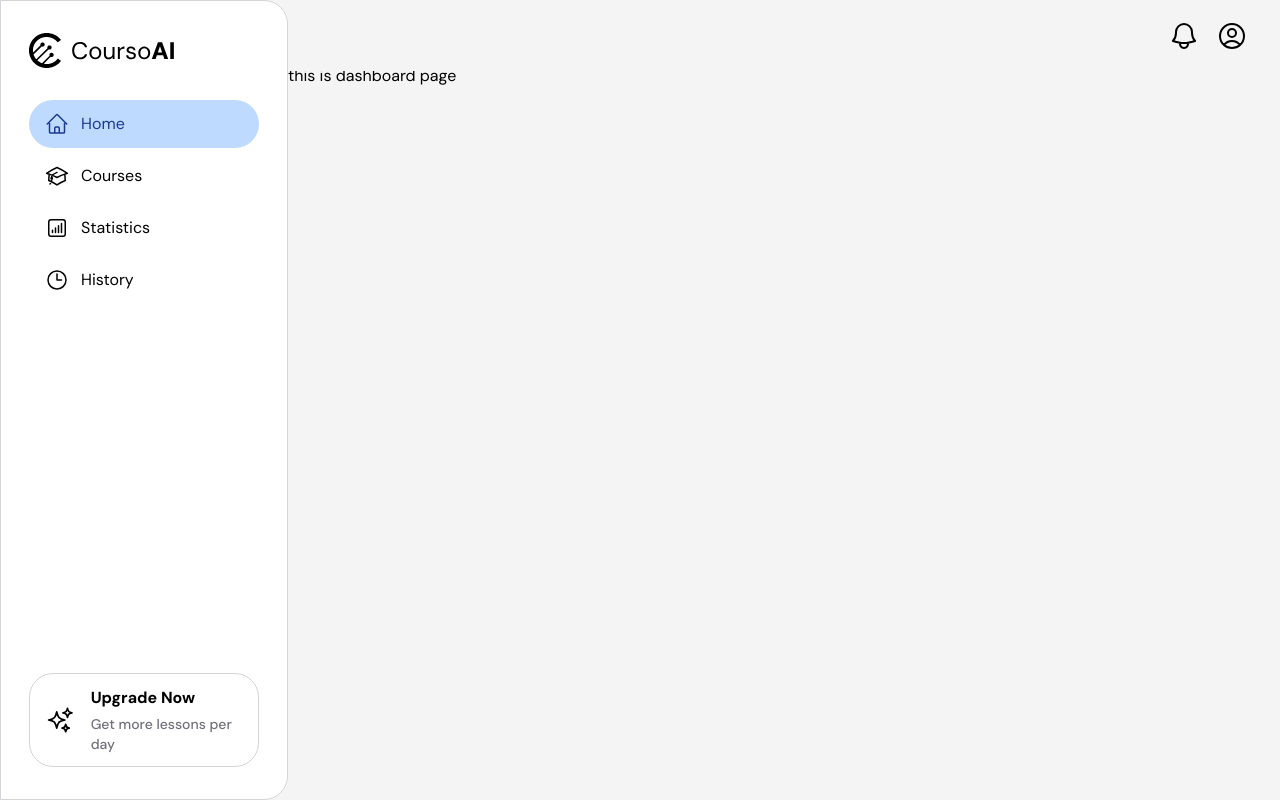
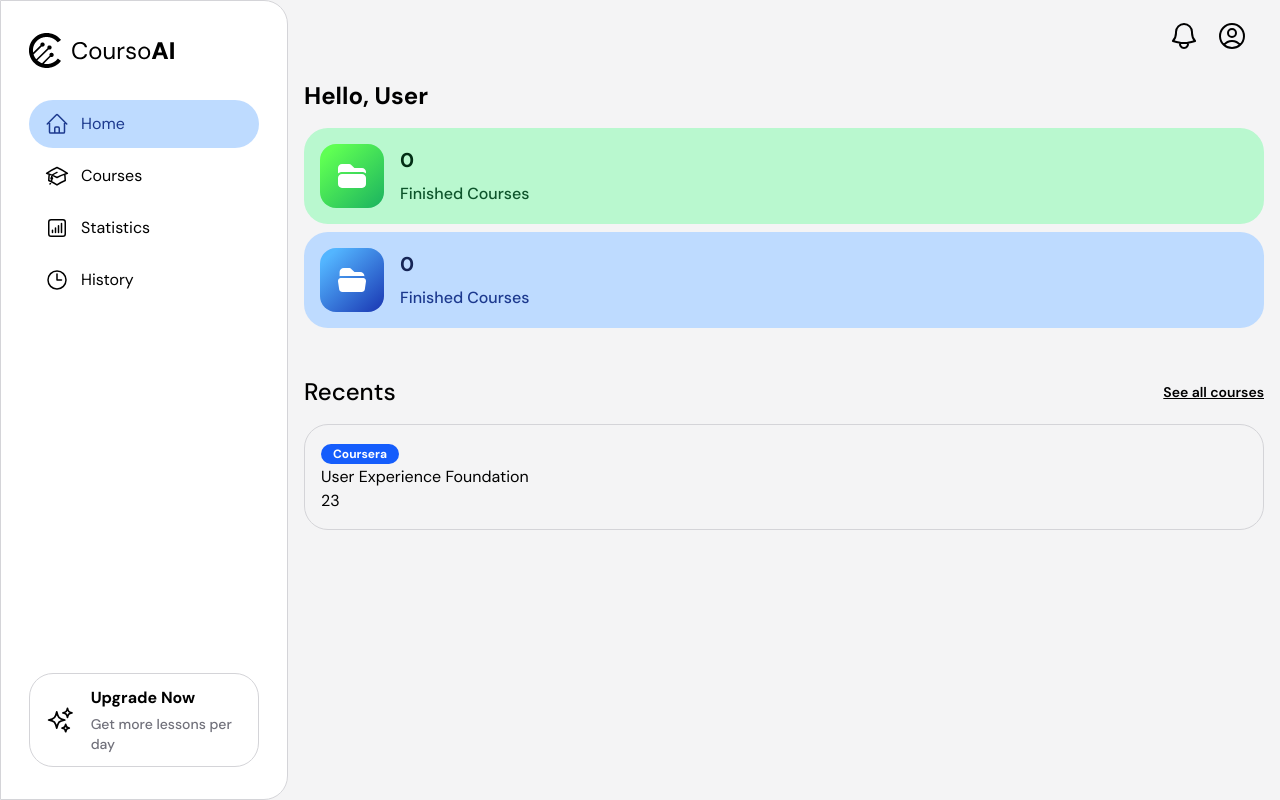
Before and after one commit to Moolmancell/courso-ai, a Next.js app: page /dashboard in a window 1280 px wide. Built offline with nearby package versions, Linux system fonts and the light colour scheme.

Commit message:
Add CourseCard component and integrate it into the Dashboard

```diff
--- /dev/null
+++ b/src/app/components/CourseCard/CourseCard.tsx
@@ -0,0 +1,10 @@
+import { CourseTag } from "../CourseTag/CourseTag"
+import { TagVariant } from "@/app/types/TagVariant"
+
+export function CourseCard({ title, progress, source } : { title: string, progress: number, source: TagVariant }) {
+    return <div className="p-4 border border-zinc-300 rounded-3xl">
+        <CourseTag variant={source}/>
+        <h1>{title}</h1>
+        <span>{progress}</span>
+    </div>
+}
--- a/src/app/dashboard/page.tsx
+++ b/src/app/dashboard/page.tsx
@@ -1,7 +1,34 @@
-export default function Dashboard() {
+import { FinishedCourseCard } from "../components/FinishedCourseCard/FinishedCourseCard"
+import { ActiveCourseCard } from "../components/ActiveCourseCard/ActiveCourseCard"
+import Link from "next/link"
+import { CourseCard } from "../components/CourseCard/CourseCard"
+
+export default function Dashboard({nameofUser = "User"} : {nameofUser: string}) {
     return (
         <div>
-            <p>this is dashboard page</p>
+            <section className="px-4 mb-12">
+                <h1 className="font-bold text-2xl my-4">Hello, {nameofUser}</h1>
+                <div className="flex flex-col gap-2">
+                    <FinishedCourseCard/>
+                    <ActiveCourseCard/>
+                </div>
+            </section>
+
+            <section className="px-4 mb-12">
+                <div className="flex flex-row justify-between items-center my-4">
+                    <h1 className="font-medium text-2xl">Recents</h1>
+                    <Link href={"/dashboard/courses"} className="text-sm font-semibold underline">See all courses</Link>
+                </div>
+
+                <div>
+                    {/*Add looping check database*/}
+                    <CourseCard
+                        title="User Experience Foundation"
+                        progress={23}
+                        source="Coursera"
+                    />
+                </div>
+            </section>
         </div>
     )
 }
```
